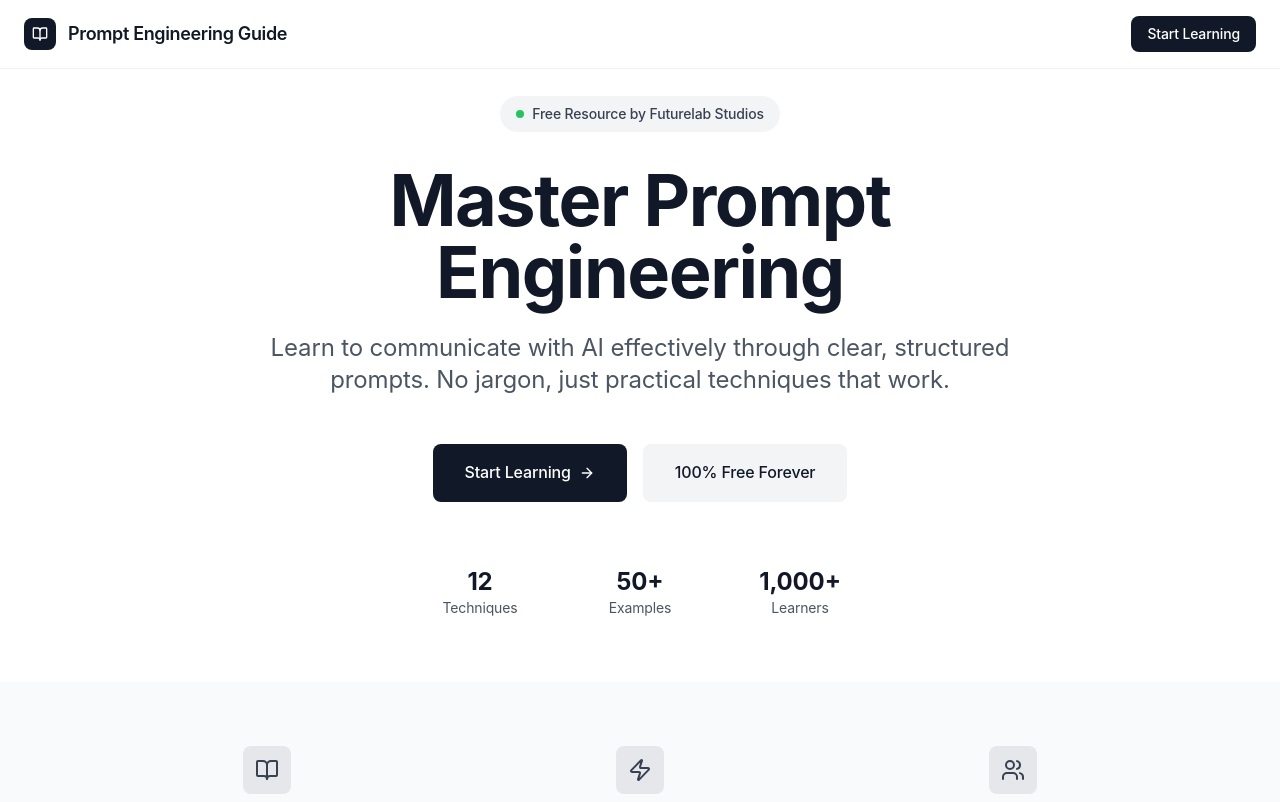
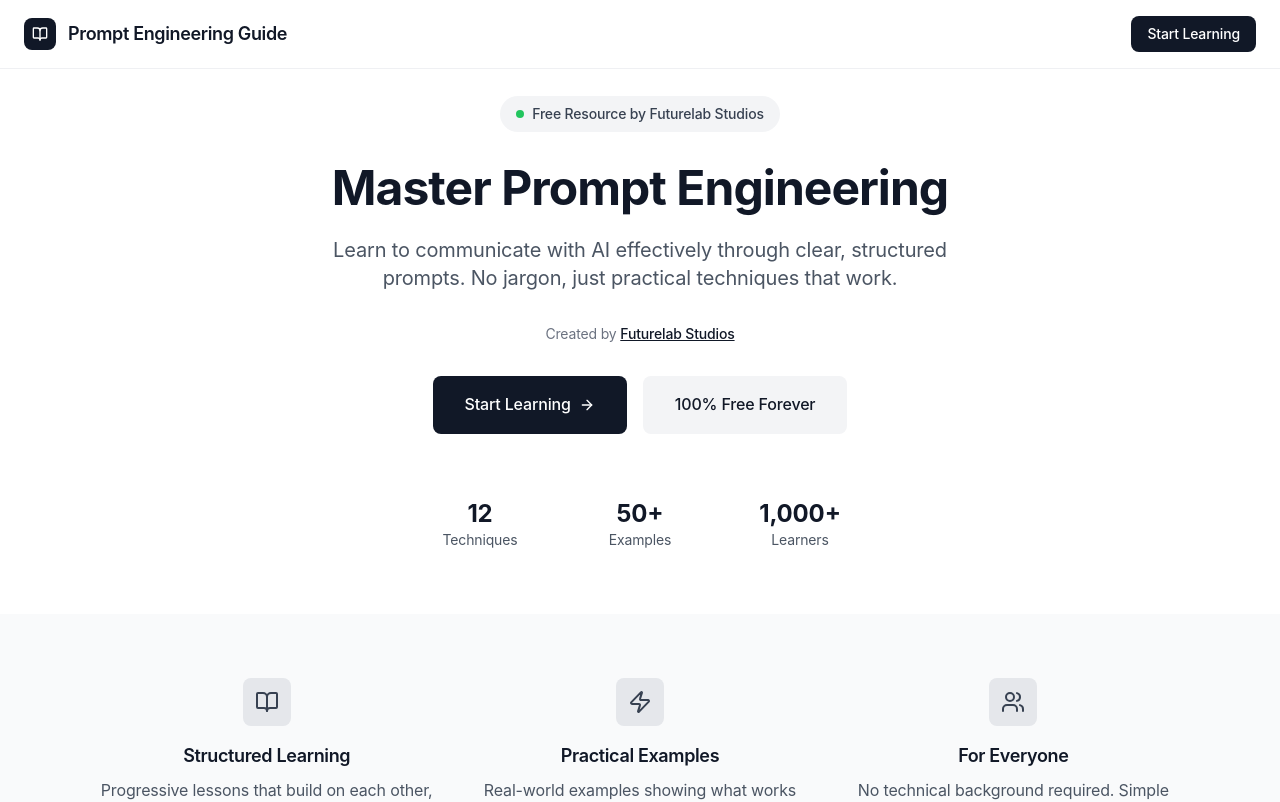
Before and after one commit to futurelabstudios/good-prompting-guide-by-futurelabs, a React (Vite) app: page / in a window 1280 px wide. Shown: the top 802 px of the page. Built offline with nearby package versions, Linux system fonts and the light colour scheme.

Commit message:
Refactor: Reduce hero text size and add link
Reduce the hero area text size and add a hyperlink to Futurelab Studios.

```diff
--- a/src/components/Hero.tsx
+++ b/src/components/Hero.tsx
@@ -16,14 +16,27 @@ const Hero = () => {
           </div>
 
           {/* Main Title */}
-          <h1 className="text-4xl md:text-6xl lg:text-7xl font-bold text-gray-900 mb-6 text-balance">
+          <h1 className="text-3xl md:text-4xl lg:text-5xl font-bold text-gray-900 mb-6 text-balance">
             Master Prompt Engineering
           </h1>
 
           {/* Subtitle */}
-          <p className="text-xl md:text-2xl text-gray-600 mb-12 text-balance max-w-3xl mx-auto">
+          <p className="text-lg md:text-xl text-gray-600 mb-8 text-balance max-w-3xl mx-auto">
             Learn to communicate with AI effectively through clear, structured prompts.
             No jargon, just practical techniques that work.
+          </p>
+
+          {/* Futurelab Studios mention */}
+          <p className="text-sm text-gray-500 mb-8">
+            Created by{' '}
+            <a
+              href="https://futurelabstudios.com/"
+              target="_blank"
+              rel="noopener noreferrer"
+              className="text-gray-900 hover:text-gray-700 font-medium transition-colors underline"
+            >
+              Futurelab Studios
+            </a>
           </p>
 
           {/* CTA Buttons */}
```
